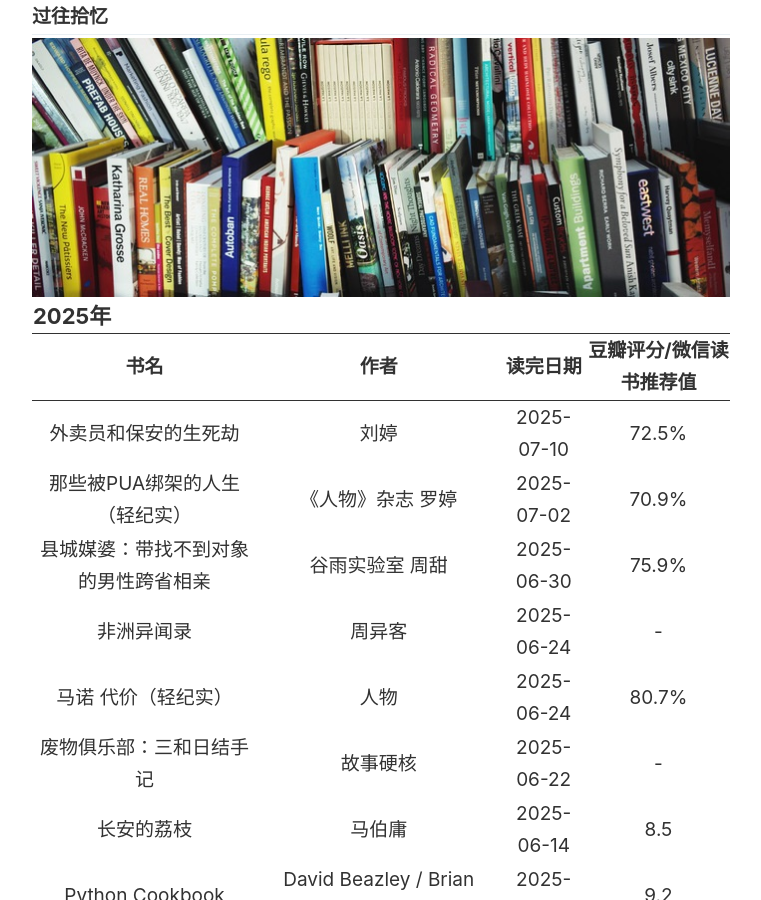
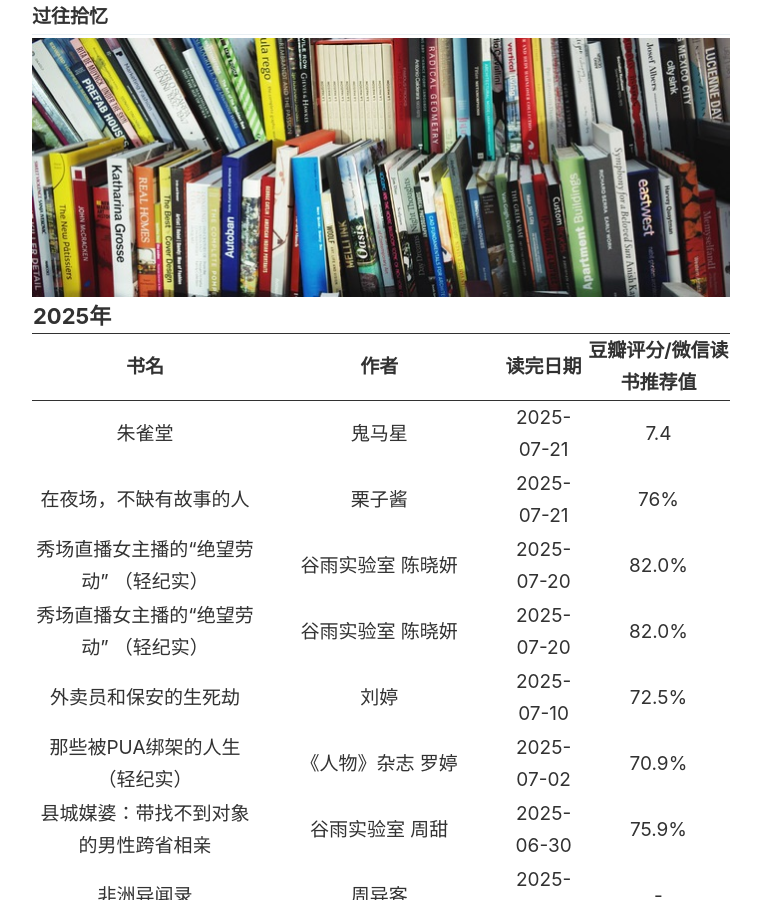
Before and after one commit to SWHL/SWHL.github.io, a Jekyll site: the page built from _pages/books.md, in a window 1280 px wide and 900 px high. Shown: the whole window, without its empty margins (259-1020 px from the left). Built offline with Jekyll 4.4.1, drawn with Linux system fonts in a browser that asks for light colours.

Commit message:
chore: update files

```diff
--- a/_pages/books.md
+++ b/_pages/books.md
@@ -16,6 +16,30 @@ image: "./images/pages/books.jpg"
         </tr>
 　　</thead>
     <tbody>
+　      <tr>
+    　　　　　<td><a href="https://book.douban.com/subject/26628148/" target="_blank">朱雀堂</a></td>
+    　　　　　<td>鬼马星</td>
+    　　　　　<td>2025-07-21</td>
+    　　　　　<td>7.4</td>
+    　　</tr>
+　      <tr>
+    　　　　　<td><a href="https://weread.qq.com/web/bookDetail/d4232960813ab9c90g01357e" target="_blank">在夜场，不缺有故事的人</a></td>
+    　　　　　<td>栗子酱</td>
+    　　　　　<td>2025-07-21</td>
+    　　　　　<td>76%</td>
+    　　</tr>
+　      <tr>
+    　　　　　<td><a href="https://weread.qq.com/web/reader/22932040813ab99b8g010ff4#outline?noScroll=1" target="_blank">秀场直播女主播的“绝望劳动” （轻纪实）</a></td>
+    　　　　　<td>谷雨实验室 陈晓妍</td>
+    　　　　　<td>2025-07-20</td>
+    　　　　　<td>82.0%</td>
+    　　</tr>
+　      <tr>
+    　　　　　<td><a href="https://weread.qq.com/web/reader/22932040813ab99b8g010ff4#outline?noScroll=1" target="_blank">秀场直播女主播的“绝望劳动” （轻纪实）</a></td>
+    　　　　　<td>谷雨实验室 陈晓妍</td>
+    　　　　　<td>2025-07-20</td>
+    　　　　　<td>82.0%</td>
+    　　</tr>
 　      <tr>
     　　　　　<td><a href="https://weread.qq.com/web/reader/22932040813ab99b8g010ff4#outline?noScroll=1" target="_blank">外卖员和保安的生死劫</a></td>
     　　　　　<td>刘婷</td>
```
Also changed, not shown: _pages/videos.md (+5 -0 lines).
